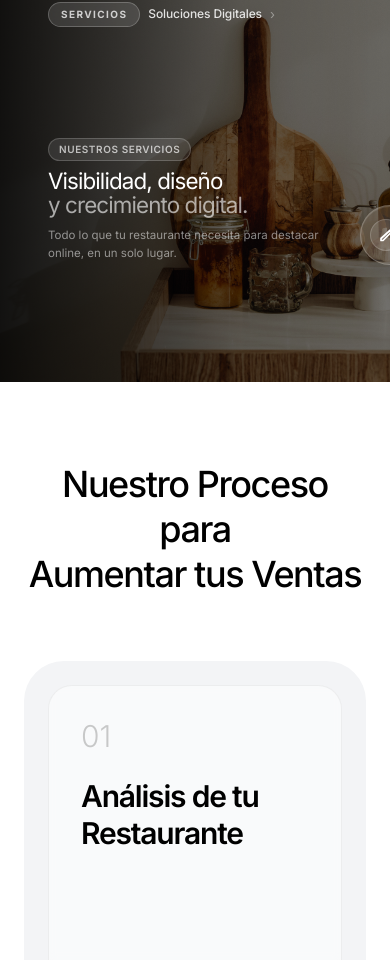
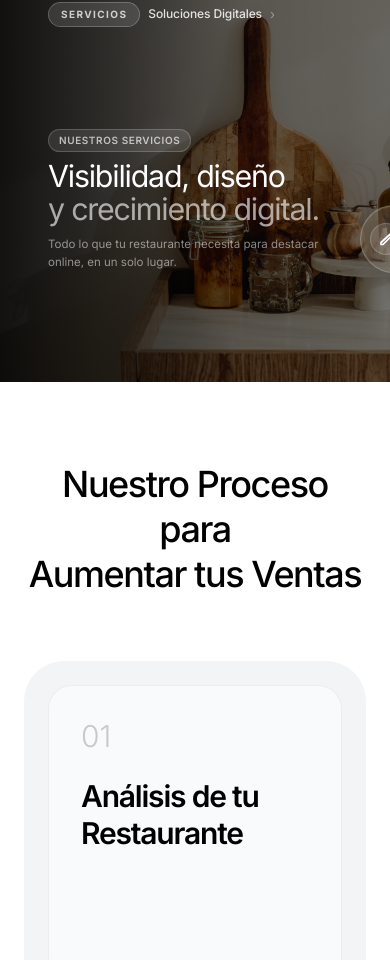
Before and after one commit to motionsmanagement/Motions, a React (Vite) app: page / in a window 390 px wide. Shown: the part 2031-2991 px from the top of the page. Built offline with nearby package versions, Linux system fonts and the light colour scheme.

Commit message:
feat: ampliar título y pills del banner

```diff
--- a/components/ServicesBanner.tsx
+++ b/components/ServicesBanner.tsx
@@ -53,8 +53,8 @@ const row2 = [
 ];
 
 // All pills exactly the same size
-const CARD_W = 185;
-const CARD_H = 60;
+const CARD_W = 210;
+const CARD_H = 68;
 const CARD_GAP = 10;
 
 // Shared Inter font style (matches rest of the site)
@@ -166,7 +166,7 @@ const ServicesBanner: React.FC = () => {
                         </span>
 
                         <h2 style={{
-                            fontSize: 'clamp(1.4rem, 2.6vw, 1.9rem)',
+                            fontSize: 'clamp(1.9rem, 3.4vw, 2.6rem)',
                             fontWeight: 400, lineHeight: 1.1,
                             letterSpacing: '-0.04em', color: '#fff', margin: 0,
                         }}>
```
